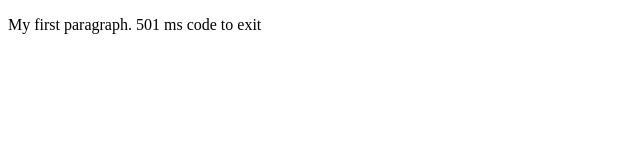
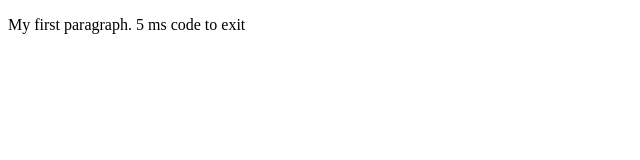
Before and after one commit to jlgpjong/test1, a plain HTML site: page index2.html in a window 1280 px wide. Shown: the full height of the page, 0-640 px from the left. Drawn offline with Linux system fonts and the light colour scheme.

Commit message:
Update index2.html

```diff
--- a/index2.html
+++ b/index2.html
@@ -2,7 +2,7 @@
 <html>
 <body>
 
-<p>My first paragraph.  501 ms code  to exit</p>
+<p>My first paragraph.  5 ms code  to exit</p>
 
 </body>
 </html>
```
